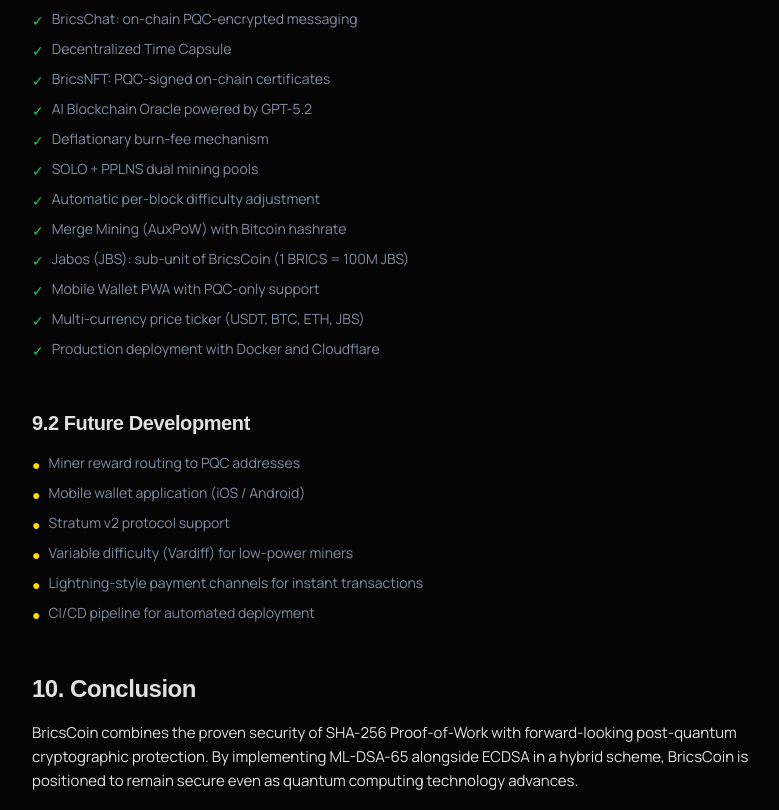
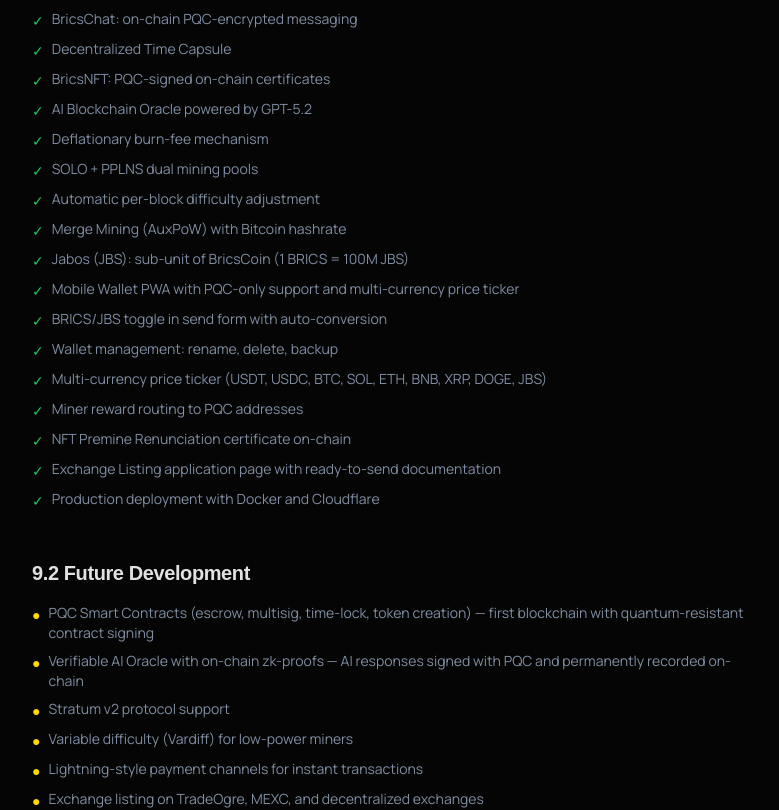
Before and after one commit to Bricscoin2026/Bricscoin, a React (Create React App) app in the folder frontend/: page /whitepaper in a window 1280 px wide. Shown: the part 9213-10023 px from the top of the page, without its empty margins (376-1155 px from the left). Built offline with nearby package versions, Linux system fonts and the light colour scheme; no server answers; a web font is replaced by a local one.

Commit message:
auto-commit for 699ec7ce-befe-4140-aa0f-f5620c780643

```diff
--- a/frontend/src/pages/Whitepaper.jsx
+++ b/frontend/src/pages/Whitepaper.jsx
@@ -454,8 +454,13 @@ export default function Whitepaper() {
               "Automatic per-block difficulty adjustment",
               "Merge Mining (AuxPoW) with Bitcoin hashrate",
               "Jabos (JBS): sub-unit of BricsCoin (1 BRICS = 100M JBS)",
-              "Mobile Wallet PWA with PQC-only support",
-              "Multi-currency price ticker (USDT, BTC, ETH, JBS)",
+              "Mobile Wallet PWA with PQC-only support and multi-currency price ticker",
+              "BRICS/JBS toggle in send form with auto-conversion",
+              "Wallet management: rename, delete, backup",
+              "Multi-currency price ticker (USDT, USDC, BTC, SOL, ETH, BNB, XRP, DOGE, JBS)",
+              "Miner reward routing to PQC addresses",
+              "NFT Premine Renunciation certificate on-chain",
+              "Exchange Listing application page with ready-to-send documentation",
               "Production deployment with Docker and Cloudflare",
             ].map((item, i) => (
               <div key={i} className="flex items-start gap-2 text-sm">
@@ -468,11 +473,13 @@ export default function Whitepaper() {
           <SectionHeading id="road-future" level={3}>9.2 Future Development</SectionHeading>
           <div className="space-y-2 my-4">
             {[
-              "Miner reward routing to PQC addresses",
-              "Mobile wallet application (iOS / Android)",
+              "PQC Smart Contracts (escrow, multisig, time-lock, token creation) — first blockchain with quantum-resistant contract signing",
+              "Verifiable AI Oracle with on-chain zk-proofs — AI responses signed with PQC and permanently recorded on-chain",
               "Stratum v2 protocol support",
               "Variable difficulty (Vardiff) for low-power miners",
               "Lightning-style payment channels for instant transactions",
+              "Exchange listing on TradeOgre, MEXC, and decentralized exchanges",
+              "Native mobile application (iOS / Android)",
               "CI/CD pipeline for automated deployment",
             ].map((item, i) => (
               <div key={i} className="flex items-start gap-2 text-sm">
```
